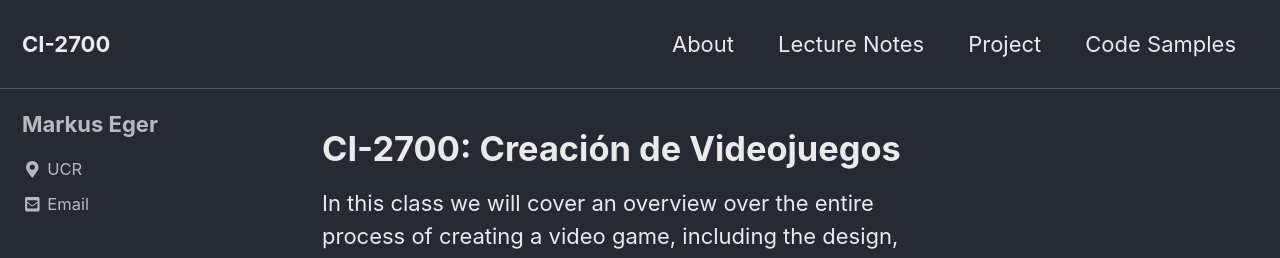
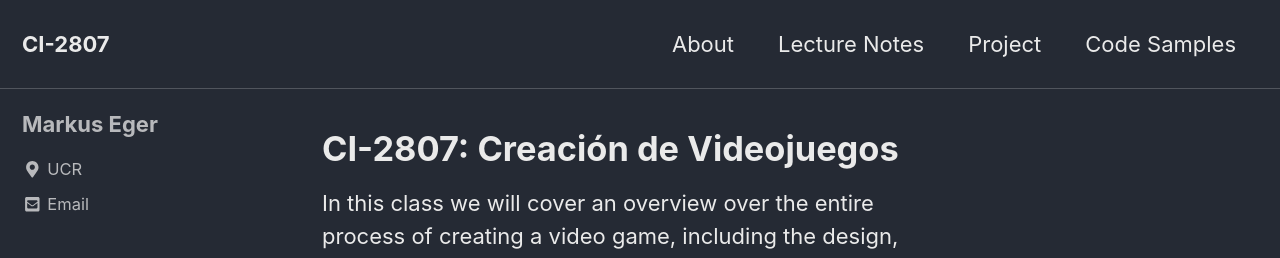
Before and after one commit to yawgmoth/CI-2807, a Jekyll site: the page built from index.html, in a window 1280 px wide and 900 px high. Shown: the top 258 px of the window. Built offline with Jekyll 4.4.1, drawn with Linux system fonts in a browser that asks for light colours; cached includes are drawn as plain includes; nearby versions of some CDN libraries; the list of posts is cut into pages by our own code.

Commit message:
rename class

```diff
--- a/_config.yml
+++ b/_config.yml
@@ -16,13 +16,13 @@ minimal_mistakes_skin    : "dark" # "air", "aqua", "contrast", "dark", "dirt", "
 
 # Site Settings
 locale                   : "en-US"
-title                    : "CI-2700"
+title                    : "CI-2807"
 title_separator          : "-"
 name                     : "Markus Eger"
-description              : "CI-2700 - Creacion de videojuegos - course website"
-url                      : https://yawgmoth.github.io/ci-2700 # the base hostname & protocol for your site e.g. "https://mmistakes.github.io"
+description              : "CI-2807 - Creacion de videojuegos - course website"
+url                      : https://yawgmoth.github.io/ci-2807 # the base hostname & protocol for your site e.g. "https://mmistakes.github.io"
 baseurl                  : # the subpath of your site, e.g. "/blog"
-repository               : yawgmoth/ci-2700 # GitHub username/repo-name e.g. "mmistakes/minimal-mistakes"
+repository               : yawgmoth/ci-2807 # GitHub username/repo-name e.g. "mmistakes/minimal-mistakes"
 teaser                   : # path of fallback teaser image, e.g. "/assets/images/500x300.png"
 # breadcrumbs            : false # true, false (default)
 words_per_minute         : 200
--- a/index.html
+++ b/index.html
@@ -3,8 +3,8 @@ layout: archive
 author_profile: true
 ---
 
-<h1>CI-2700: Creaci&oacute;n de Videojuegos</h1>
+<h1>CI-2807: Creaci&oacute;n de Videojuegos</h1>
 
 In this class we will cover an overview over the entire process of creating a video game, including the design, development and publication. The main focus of the class is the project, for which students will design and develop their own game in groups of four. Details about the class can be found in the <a href="assets/pdf/syllabus.pdf">syllabus</a>, and details about the requirements for the project in the <a href="assets/pdf/project.pdf">here</a>.
 <br/><br/>
-We use Piazza for communication in this class, sign up <a href="http://www.piazza.com/ucr.ac.cr/winter2019/ci2700">here</a> (sign-up code is given out in class).
+We use Piazza for communication in this class, sign up <a href="piazza.com/ucr.ac.cr/spring2019/ci2807">here</a> (sign-up code is given out in class).
```
